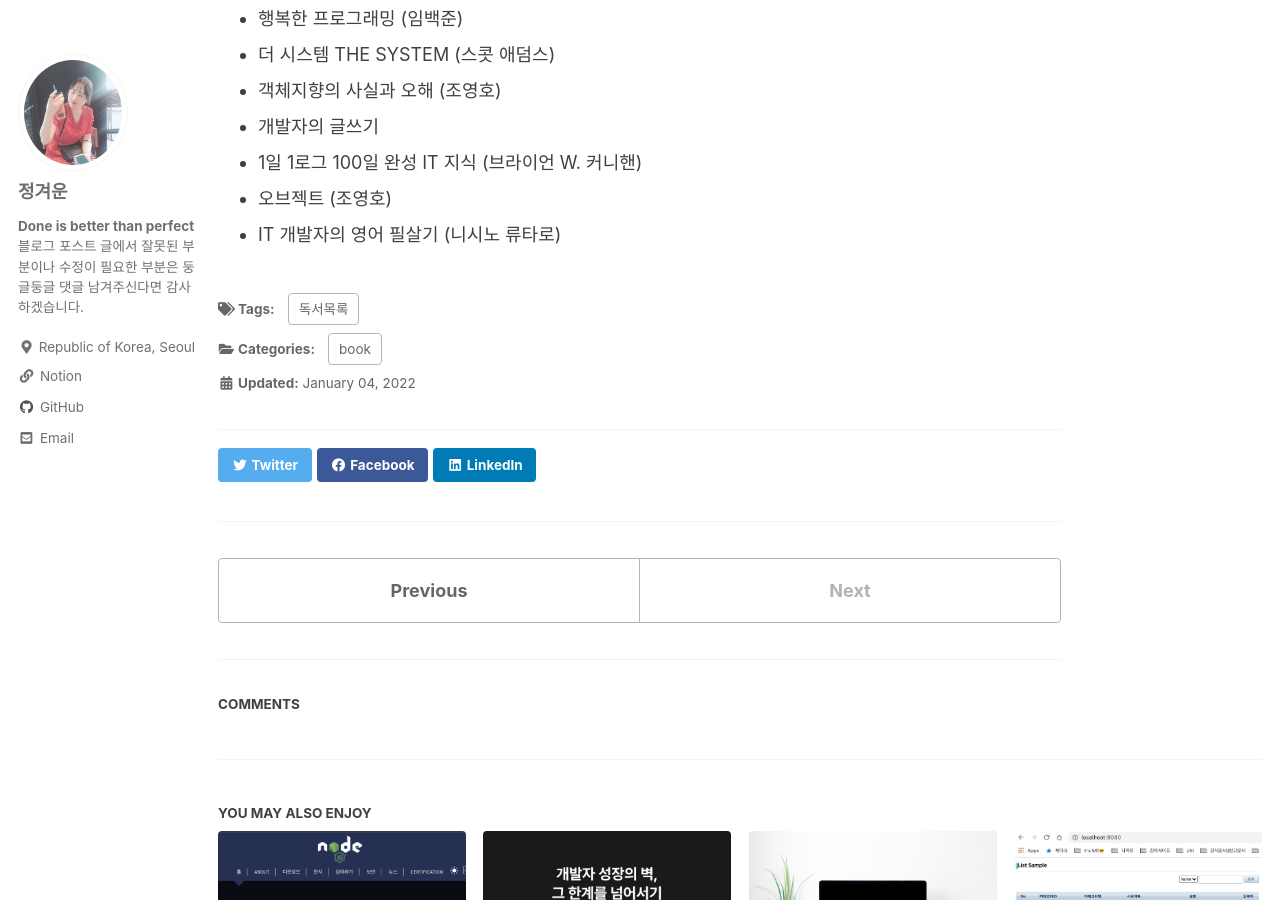
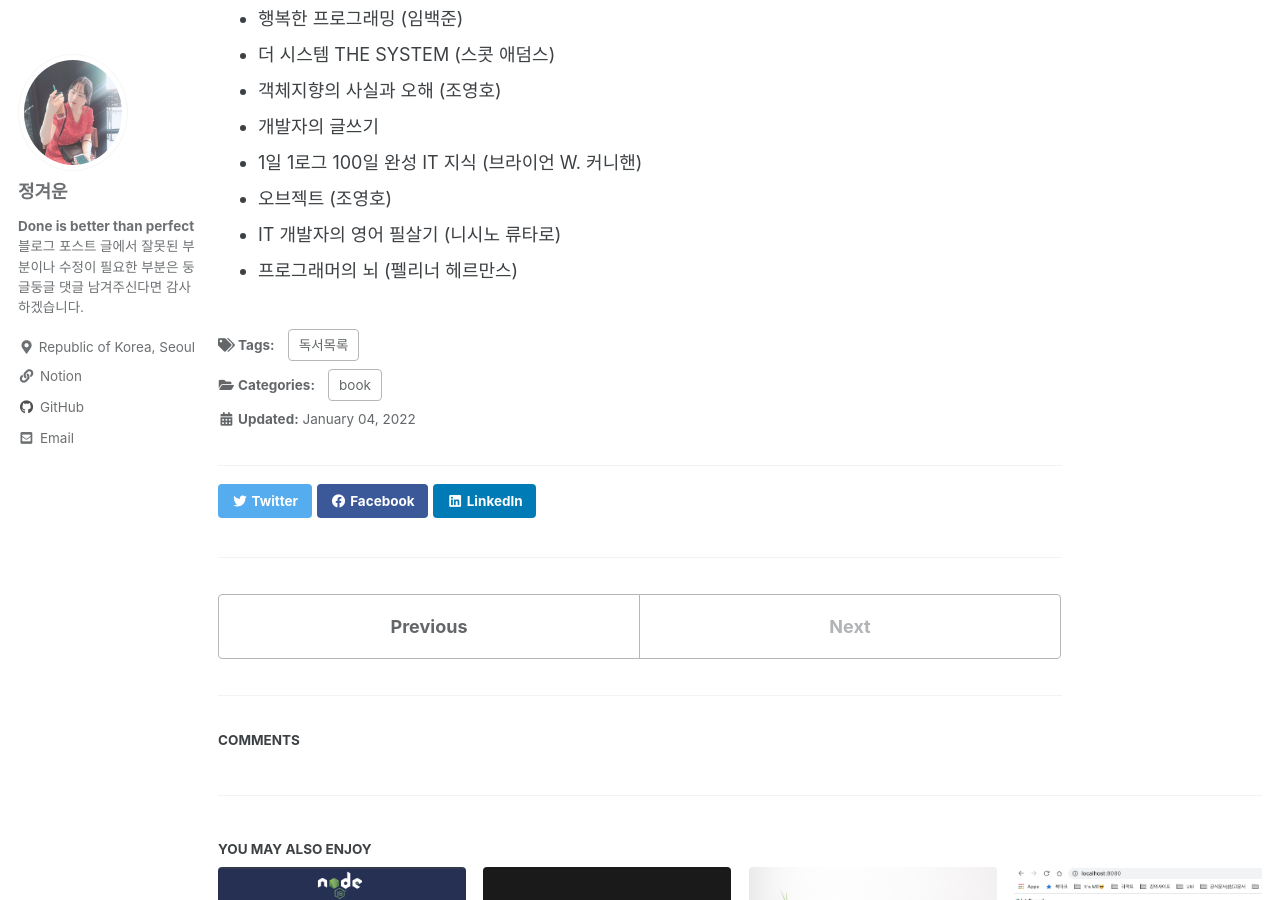
Before and after one commit to grey920/grey920.github.io, a Jekyll site: the page built from _posts/2022-01-04-2022booklist.md, in a window 1280 px wide and 900 px high, scrolled down 522 px. Built offline with Jekyll 4.4.1, drawn with Linux system fonts in a browser that asks for light colours; cached includes are drawn as plain includes; comment, search, counter and statistics services are not loaded.

Commit message:
독서목록에 '프로그래머의 뇌' 추가

```diff
--- a/_posts/2022-01-04-2022booklist.md
+++ b/_posts/2022-01-04-2022booklist.md
@@ -31,3 +31,4 @@ tags:
 - 1일 1로그 100일 완성 IT 지식 (브라이언 W. 커니핸)
 - 오브젝트 (조영호)
 - IT 개발자의 영어 필살기 (니시노 류타로)
+- 프로그래머의 뇌 (펠리너 헤르만스)
```
